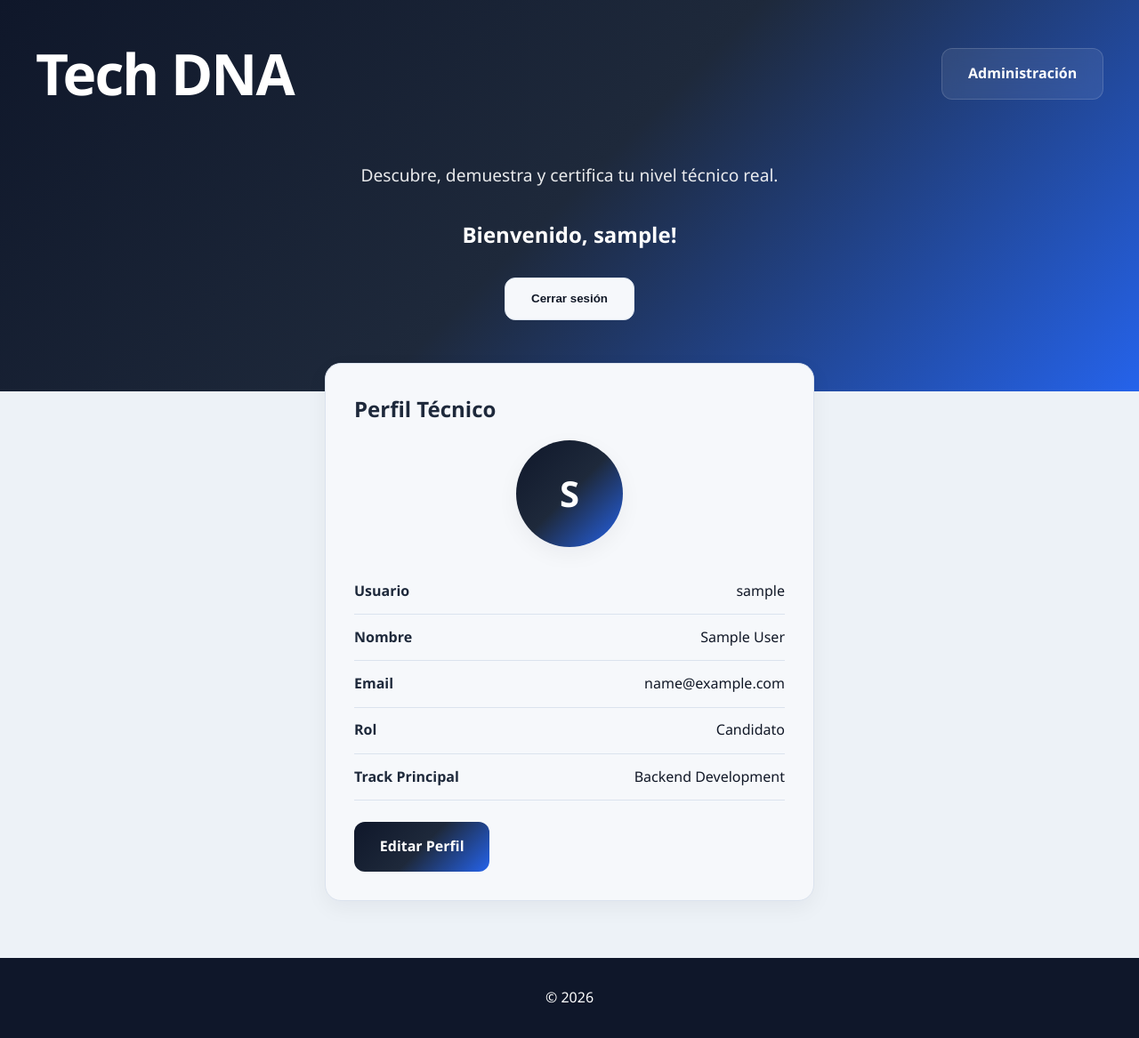
After one commit to TechDNApp/TechDNApp, a Django app: page /accounts/profile/ in a window 1280 px wide. The commit adds this page. Shown: the whole page at 89% size. Run offline with Django 5.2, Linux system fonts and the light colour scheme; the visitor is signed in with stand-in values (Sample User, id 1).

Commit message:
feat(accounts): complete profile view, edit and media handling

```diff
--- a/_TechDna_/accounts/urls.py
+++ b/_TechDna_/accounts/urls.py
@@ -1,7 +1,7 @@
 from django.urls import path
 from django.contrib.auth.views import LoginView, LogoutView
 
-from .views import register_view
+from .views import register_view, profile, profile_edit
 
 app_name = "accounts"
 
@@ -9,4 +9,6 @@ urlpatterns = [
     path("login/", LoginView.as_view(template_name="accounts/login.html"), name="login"),
     path("logout/", LogoutView.as_view(), name="logout"),
     path("register/", register_view, name="register"),
+    path("profile/", profile, name="profile"),
+    path("profile/edit/", profile_edit, name="profile_edit"),
 ]
--- a/_TechDna_/static/css/styles.css
+++ b/_TechDna_/static/css/styles.css
@@ -478,3 +478,110 @@ footer {
         margin-top: 2rem;
     }
 }
+/* ==================================
+   SELECT & TEXTAREA EXTENSION
+================================== */
+
+select,
+textarea {
+    width: 100%;
+    padding: .9rem 1rem;
+    margin-top: .3rem;
+    margin-bottom: 1rem;
+    border: 1px solid var(--color-border);
+    border-radius: 10px;
+    background: white;
+    font-size: 1rem;
+    font-family: inherit;
+    color: var(--color-text);
+}
+
+select:focus,
+textarea:focus {
+    outline: none;
+    border-color: var(--color-primary);
+    box-shadow: var(--shadow-focus);
+}
+
+textarea {
+    resize: vertical;
+    min-height: 100px;
+}
+
+/* ==================================
+   PERFIL
+================================== */
+
+.profile-avatar-container {
+    text-align: center;
+    margin-bottom: 1.5rem;
+}
+
+.profile-avatar {
+    width: 120px;
+    height: 120px;
+    border-radius: 50%;
+    object-fit: cover;
+    border: 3px solid var(--color-border);
+    box-shadow: var(--shadow-card);
+}
+
+.profile-avatar-placeholder {
+    width: 120px;
+    height: 120px;
+    border-radius: 50%;
+    background: var(--gradient-brand);
+    color: white;
+    display: inline-flex;
+    align-items: center;
+    justify-content: center;
+    font-size: 2.5rem;
+    font-weight: 700;
+    box-shadow: var(--shadow-card);
+}
+
+.profile-data-list {
+    margin: 1.5rem 0;
+}
+
+.profile-data-item {
+    display: flex;
+    justify-content: space-between;
+    gap: 1rem;
+    padding: 0.8rem 0;
+    border-bottom: 1px solid var(--color-border);
+    background: transparent;
+    border-left: none;
+    border-radius: 0;
+}
+
+.profile-data-item:hover {
+    transform: none;
+}
+
+.profile-data-label {
+    font-weight: 600;
+    color: var(--color-dark-secondary);
+}
+
+.profile-data-value {
+    color: var(--color-text);
+    text-align: right;
+    word-break: break-word;
+}
+
+.profile-data-value a {
+    color: var(--color-primary);
+    text-decoration: none;
+}
+
+.profile-data-value a:hover {
+    text-decoration: underline;
+}
+
+.profile-actions {
+    display: flex;
+    gap: 1rem;
+    margin-top: 1.5rem;
+    flex-wrap: wrap;
+}
--- /dev/null
+++ b/_TechDna_/templates/accounts/profile.html
@@ -0,0 +1,84 @@
+{% extends "base.html" %}
+
+{% block title %}Mi Perfil | Tech DNA{% endblock %}
+
+{% block content %}
+<div class="auth-page">
+    <section>
+        <h2>Perfil Técnico</h2>
+
+        <div class="profile-avatar-container">
+            {% if user.avatar %}
+                <img src="{{ user.avatar.url }}" alt="Avatar de {{ user.username }}" class="profile-avatar">
+            {% else %}
+                <div class="profile-avatar-placeholder">
+                    {{ user.first_name|default:user.username|make_list|first|upper }}
+                </div>
+            {% endif %}
+        </div>
+
+        <div class="profile-data-list">
+            <div class="profile-data-item">
+                <span class="profile-data-label">Usuario</span>
+                <span class="profile-data-value">{{ user.username }}</span>
+            </div>
+
+            <div class="profile-data-item">
+                <span class="profile-data-label">Nombre</span>
+                <span class="profile-data-value">{{ user.get_full_name|default:"No especificado" }}</span>
+            </div>
+
+            <div class="profile-data-item">
+                <span class="profile-data-label">Email</span>
+                <span class="profile-data-value">{{ user.email }}</span>
+            </div>
+
+            <div class="profile-data-item">
+                <span class="profile-data-label">Rol</span>
+                <span class="profile-data-value">{{ user.get_role_display }}</span>
+            </div>
+
+            <div class="profile-data-item">
+                <span class="profile-data-label">Track Principal</span>
+                <span class="profile-data-value">{{ user.get_primary_track_display }}</span>
+            </div>
+
+            {% if user.city %}
+            <div class="profile-data-item">
+                <span class="profile-data-label">Ciudad</span>
+                <span class="profile-data-value">{{ user.city }}</span>
+            </div>
+            {% endif %}
+
+            {% if user.github_url %}
+            <div class="profile-data-item">
+                <span class="profile-data-label">GitHub</span>
+                <span class="profile-data-value">
+                    <a href="{{ user.github_url }}" target="_blank" rel="noopener noreferrer">Ver GitHub</a>
+                </span>
+            </div>
+            {% endif %}
+
+            {% if user.linkedin_url %}
+            <div class="profile-data-item">
+                <span class="profile-data-label">LinkedIn</span>
+                <span class="profile-data-value">
+                    <a href="{{ user.linkedin_url }}" target="_blank" rel="noopener noreferrer">Ver LinkedIn</a>
+                </span>
+            </div>
+            {% endif %}
+
+            {% if user.bio %}
+            <div class="profile-data-item" style="flex-direction: column; align-items: flex-start; gap: 0.3rem;">
+                <span class="profile-data-label">Biografía</span>
+                <span class="profile-data-value" style="text-align: left;">{{ user.bio }}</span>
+            </div>
+            {% endif %}
+        </div>
+
+        <div class="profile-actions">
+            <a href="{% url 'accounts:profile_edit' %}" class="btn btn-primary">Editar Perfil</a>
+        </div>
+    </section>
+</div>
+{% endblock %}
```
Also changed, not shown: _TechDna_/techDna/settings/base.py (+0 -9 lines), _TechDna_/templates/accounts/profile_edit.html (added, +25 -0 lines).
